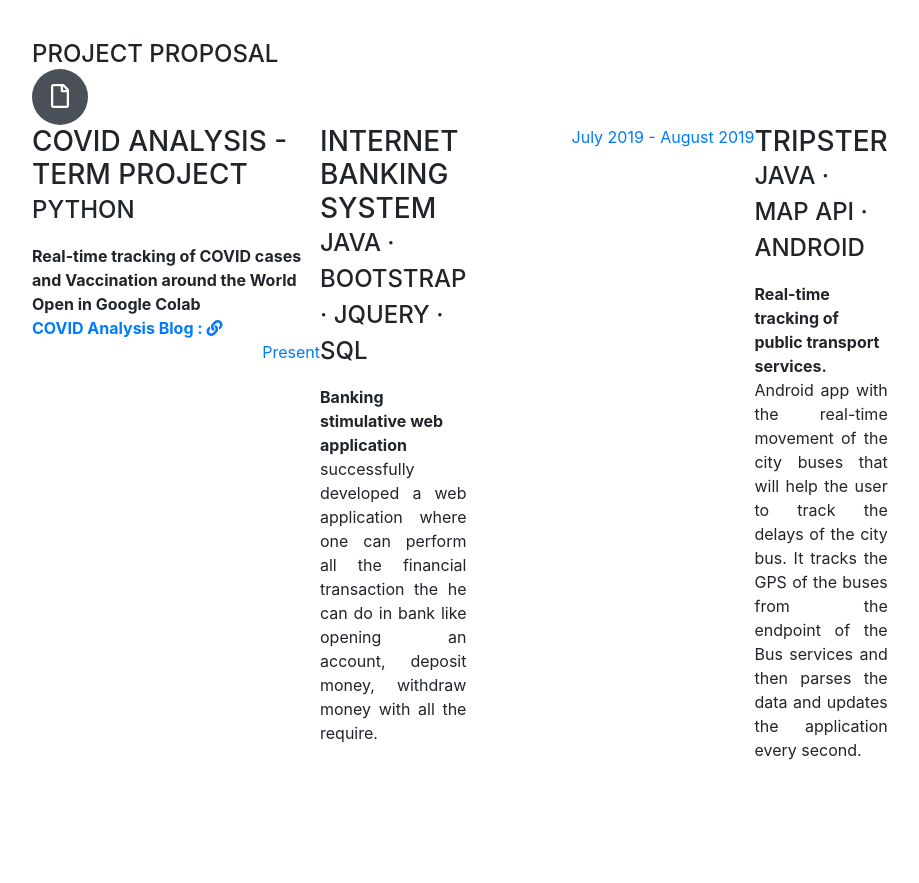
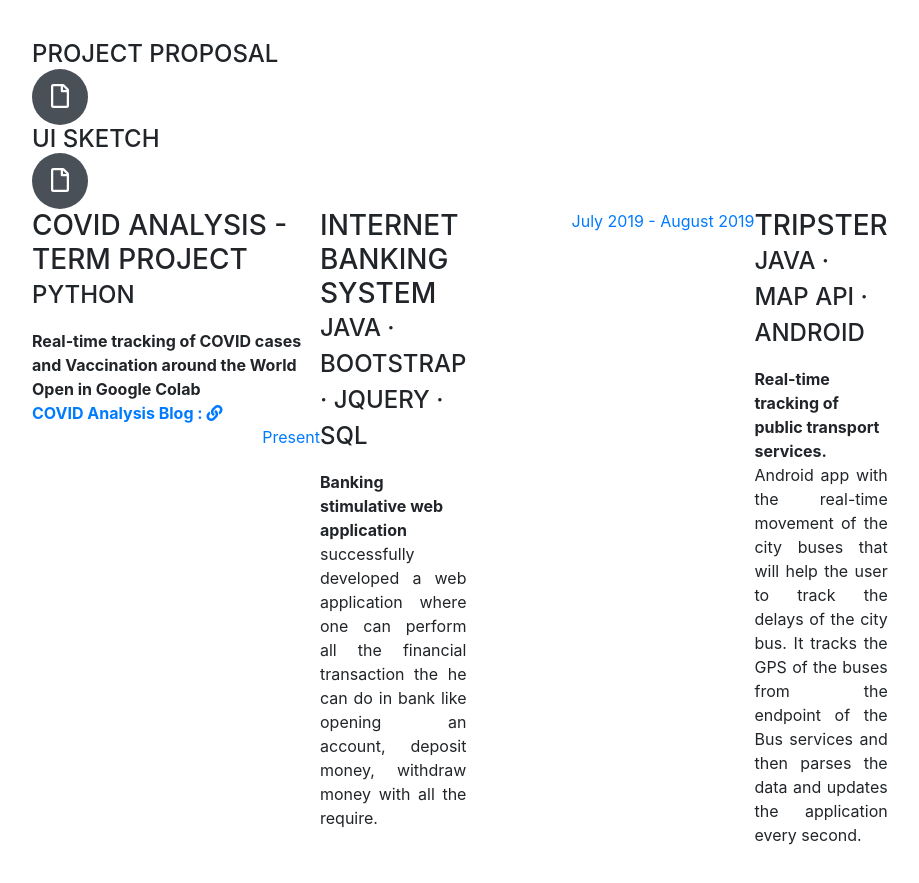
Before and after one commit to maitri2905/portfolio, a website with bundled scripts: page index.html in a window 1280 px wide. Shown: the part 3360-4243 px from the top of the page, without its empty margins (336-1255 px from the left). Built offline with nearby package versions, Linux system fonts and the light colour scheme; a web font is replaced by a local one.

Commit message:
Update index.html

```diff
--- a/index.html
+++ b/index.html
@@ -246,7 +246,11 @@
               <i class="far fa-file"></i>
             </a>
 </div>
-
+ <div class="social-icons"><h4 class="mb-0">UI SKETCH</h4>
+<a target="_blank"href="https://docs.google.com/document/d/13ApqwkuM9632AF1VQzqb_1zRHNTURNxUPCibbILQAG4/edit?usp=sharing">
+              <i class="far fa-file"></i>
+            </a>
+</div>
           <div class="resume-item d-flex flex-column flex-md-row mb-5">
             <div class="resume-content mr-auto">
               <h3 class="mb-0">COVID Analysis - Term Project</h3>
```
